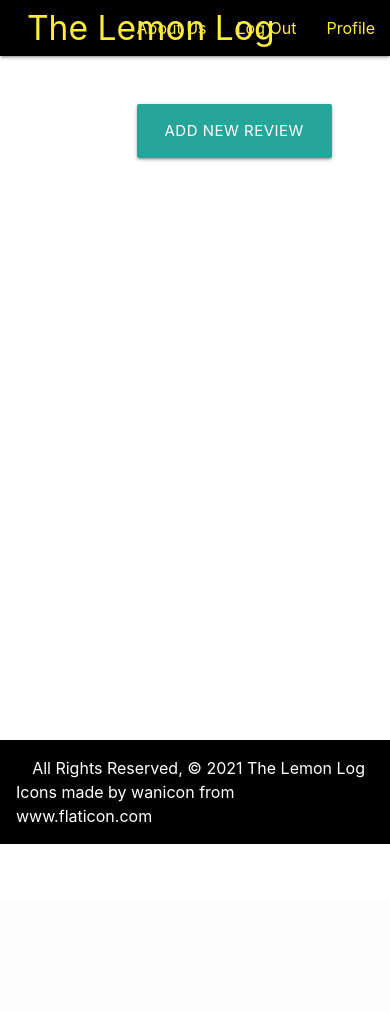
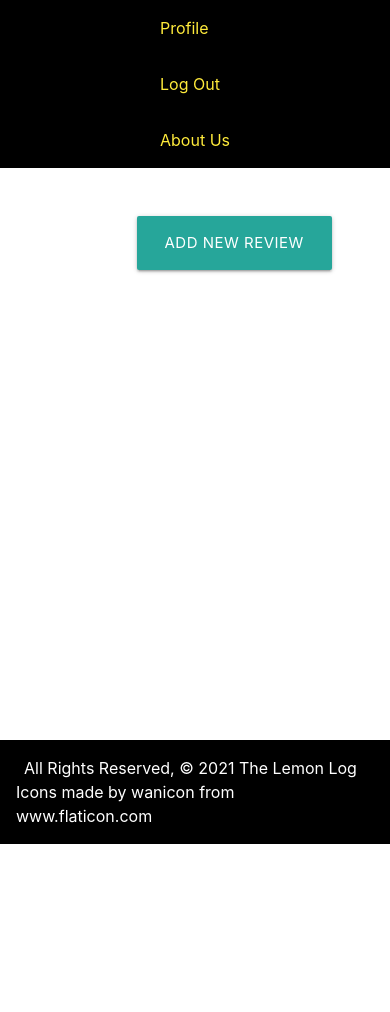
Before and after one commit to tbutler4/TheLemonLog, a Django app: page /profile/reviews/ in a window 390 px wide. Before the commit the page ends 844 px from the top, so only its background shows below. Run offline with Django 3.2, Linux system fonts and the light colour scheme; the visitor is signed in with stand-in values (Sample User, id 1); data that the repository does not hold is empty; some libraries are stand-ins or nearby versions.

Commit message:
fix(refactor): ficed responsive design and refactored edit review photo logic

```diff
--- a/main_app/static/css/about.css
+++ b/main_app/static/css/about.css
@@ -1,5 +1,8 @@
 img{
     max-height:333px;
+}
+.about__container {
+    padding:5rem;
 }
 
 .team{
--- a/main_app/static/css/style.css
+++ b/main_app/static/css/style.css
@@ -5,12 +5,40 @@ body {
   background-size: cover;
   min-height:100vh;
 }
+.header__black {
+  background-color: black;
+}
+.header__wrapper{
+  display: flex;
+  justify-content: space-between;
+}
+.header__right{
+  display: flex;
+}
+
 .container{
   width: 100%;
   background-color: white;
   min-height:100vh;
 }
 /* Home page  */
+.home__banner {
+  background-image: url('../../images/desktop.png');
+  background-repeat: no-repeat;
+  height: 40vh;
+  background-size: cover;
+}
+.home__banner_text{
+  margin: auto;
+  background-color:rgba(255, 255, 255, 0.5);
+  font-family: fantasy;
+  position: absolute;
+  font-size: 33px;
+  -ms-transform: translateY(-50%);
+  transform: translateY(-50%);
+  top: 20vh;
+  left: 44vw;
+}
 .review__grid {
   display: grid;
   grid-auto-flow: dense;
@@ -33,8 +61,9 @@ body {
 .review__background__photo{
   height: 333px;
   background-repeat: no-repeat;
+  background-position: center;
   background-attachment: fixed;
-  background-position: 50% -200%;
+  background-size: cover;
   box-shadow: 0px 10px 8px rgba(68, 68, 68, 0.6);
 }
 
@@ -50,7 +79,7 @@ body {
 .review__name p{
   width: 50%;
   margin: auto;
-  background-color: rgba(0, 0, 0, 0.2);;
+  background-color: rgba(0, 0, 0, 0.2);
 }
 
 .review__details {
@@ -160,3 +189,90 @@ body {
 .review-form{
   margin: 10px;
 }
+
+/* Responsive */
+
+@media screen and (max-width: 950px) {
+	/* article {
+		float: none;
+		width: 98%;
+		padding: 1%;
+		background-color: #ffaaaa;
+	}
+	aside {
+		float: none;
+		width: 98%;
+		padding: 1%;
+		background-color: #ffaaff;
+	} */
+	.header__left {
+    display: none;
+	}
+  .header__wrapper{
+    display: flex;
+    justify-content: center;
+  }
+  footer {
+    display: flex;
+    flex-direction: column;
+    align-items: center;
+  }
+  .home__banner_text{
+    margin: auto;
+    background-color:rgba(255, 255, 255, 0.5);
+    font-family: fantasy;
+    position: absolute;
+    font-size: 33px;
+    -ms-transform: translateY(-50%);
+    transform: translateY(-50%);
+    top: 20vh;
+    left: 33vw;
+  }
+  .review__grid{
+    display: flex;
+    flex-direction: column;
+  }
+  .reviews__container {
+    margin: 3rem;
+  }
+  .review__name{
+    position: relative;
+    top: 20%;
+    color: white;
+    font-size: 77px;
+    padding: 10px;
+    text-align: center;
+    font-family: copperplate;
+  }
+}
+
+@media screen and (max-width: 550px) {
+  .header__black {
+    height: auto;
+  }
+  .header__right{
+    display: flex;
+    flex-direction: column;
+    justify-content: center;
+  }
+  .home__banner_text{
+    margin: auto;
+    background-color:rgba(255, 255, 255, 0.5);
+    font-family: fantasy;
+    position: absolute;
+    font-size: 22px;
+    -ms-transform: translateY(-50%);
+    transform: translateY(-50%);
+    top: 33vh;
+    left: 33vw;
+  }
+  .review__name{
+    position: relative;
+    top: 10%;
+    color: white;
+    font-size: 77px;
+    padding: 10px;
+    text-align: center;
+    font-family: copperplate;
+  }
+}
--- a/main_app/templates/base.html
+++ b/main_app/templates/base.html
@@ -23,30 +23,34 @@
   {% endblock %}
 </head>
 <body>
-  <header class="navbar-fixed">
-    <nav class="black">
-      <div class="nav-wrapper">
+  <header>
+    <nav class="header__black">
+      <div class="header__wrapper">
+        <div class="header__left">
           <ul>
             <li><a style="text-decoration:none;"href="/" class="left brand-logo yellow-text">&nbsp;&nbsp;The Lemon Log</a></li>
           </ul>
+        </div>
+        <div class="header__right">
           {% if request.user.is_authenticated%}
-          <ul class="right">
+            <ul class="header__options">
               <li><a href="{% url 'profile' request.user.id %}"class="yellow-text">Profile</a></li>
             </ul>
-          <ul class="right">
+            <ul class="header__options">
               <li><a href="{% url 'logout' %}" class="yellow-text">Log Out</a></li>
             </ul>
           {% else %}
-          <ul class="right">
+            <ul class="header__options">
               <li><a href="{% url 'signup' %}" class="yellow-text">Sign Up</a></li>
             </ul>
-          <ul class="right">
+            <ul class="header__options">
               <li><a href="{% url 'login' %}" class="yellow-text">Login</a></li>
             </ul>
           {% endif %}
-        <ul class="right">
+          <ul class="header__right">
             <li><a href="{% url 'about' %}" class="yellow-text">About Us</a></li>
           </ul>
+        </div>
       </div>
     </nav>
   </header>
```
Also changed, not shown: main_app/static/css/profile.css (+17 -0 lines), main_app/templates/main/about.html (+5 -6 lines), main_app/templates/main/home.html (+8 -5 lines), main_app/views/reviews.py (+6 -3 lines), main_app/static/images/desktop.png (added). Lines whose indentation alone changed are shown as unchanged.
